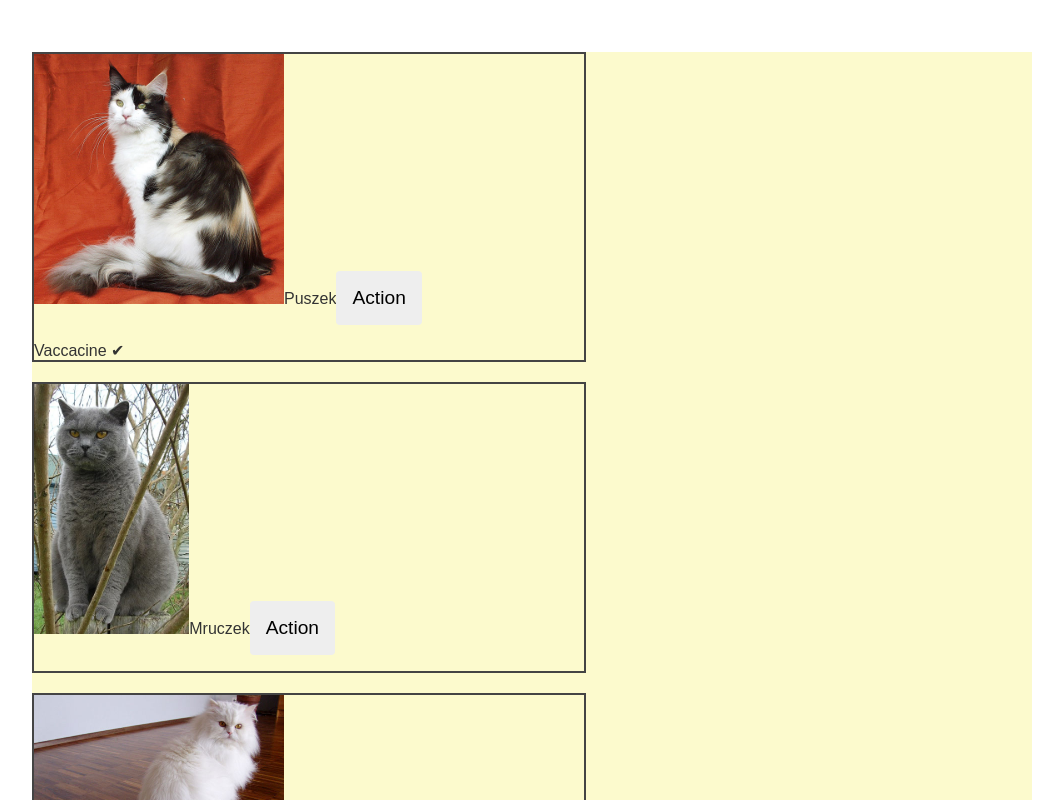
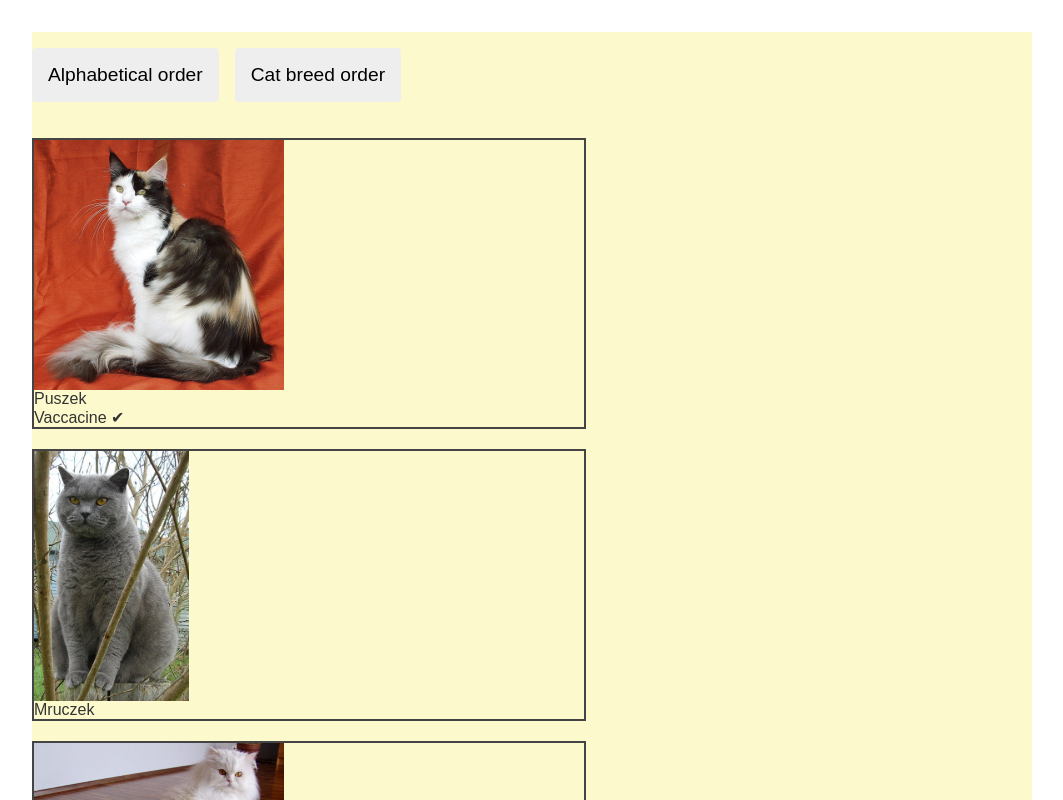
Before and after one commit to rolechn/ad-kotow-szkolenie-agnular, an Angular app: page /cats in a window 1280 px wide. Shown: the top 800 px of the page, without its empty margins (108-1171 px from the left). Built offline with nearby package versions, Linux system fonts and the light colour scheme.

Commit message:
add two buttons

```diff
--- a/src/app/cats/cats-data.service.ts
+++ b/src/app/cats/cats-data.service.ts
@@ -60,4 +60,10 @@ export class CatsDataService {
   getCat(name: string): Observable<Cat > {
     return of(this.allCats.find(c => c.name === name)!);
   }
+
+
+
+
+
+
 }
--- a/src/app/cats/cats-overview/cats-overview.component.html
+++ b/src/app/cats/cats-overview/cats-overview.component.html
@@ -1,15 +1,16 @@
 
 <section>
     <link rel="stylesheet" href="https://fonts.googleapis.com/icon?family=Material+Icons">
-    <div class="listElement" *ngFor="let cat of cats">
-        <img src="./assets/cats-pic/{{cat.picUrl}}" alt="" (click)="onClick(cat)" >
-        <span>{{cat.name}}</span>
-        <button mat-raised-button
-            matTooltip="Info about the action"
-            matTooltipPosition="after"
-            aria-label="Button that displays a tooltip in various positions">
-      Action
-    </button>
-        <div *ngIf=" cat.vaccination ==  true "> Vaccacine ✔ </div>
+    <div class="sort-buttons">
+        <button  (click)="sortByName()">Alphabetical order</button>
+        <button (click)="sortByBreed()">Cat breed order</button>
+    </div>
+    <div class="listElement" *ngFor="let cat of cats" >
+    <div mat-raised-button
+    matTooltip={{cat.funfact}}
+    matTooltipPosition="after"
+    aria-label="Button that displays a tooltip in various positions"><img src="./assets/cats-pic/{{cat.picUrl}}" alt="" (click)="onClick(cat)" ></div>
+    <span>{{cat.name}}</span>
+    <div *ngIf=" cat.vaccination ==  true "> Vaccacine ✔ </div>
     </div>
 </section>
--- a/src/app/cats/cats-overview/cats-overview.component.scss
+++ b/src/app/cats/cats-overview/cats-overview.component.scss
@@ -1,3 +1,5 @@
+
+
 :host {
 
   background-color: #fcfacd;
--- a/src/app/cats/cats-overview/cats-overview.component.ts
+++ b/src/app/cats/cats-overview/cats-overview.component.ts
@@ -18,6 +18,14 @@ export class CatsOverviewComponent implements OnInit {
     this.loadCats();
   }
 
+  sortByName(){
+   this.cats.sort((a,b) => a.name.localeCompare(b.name));
+  }
+
+  sortByBreed(){
+    this.cats.sort((a,b) => a.breed.localeCompare(b.breed));
+  }
+
   private loadCats() {
     this.activatedRoute.data.subscribe(data => {
         this.cats = data['cats'];
@@ -28,4 +36,7 @@ export class CatsOverviewComponent implements OnInit {
   onClick($event: Cat) {
     this.router.navigate(['cats', $event.name]);
   }
+
+
+
 }
--- a/src/styles.css
+++ b/src/styles.css
@@ -1,4 +1,5 @@
 /* Global Styles */
+@import "~@angular/material/prebuilt-themes/indigo-pink.css";
 * {
   font-family: Arial, Helvetica, sans-serif;
 }
```
